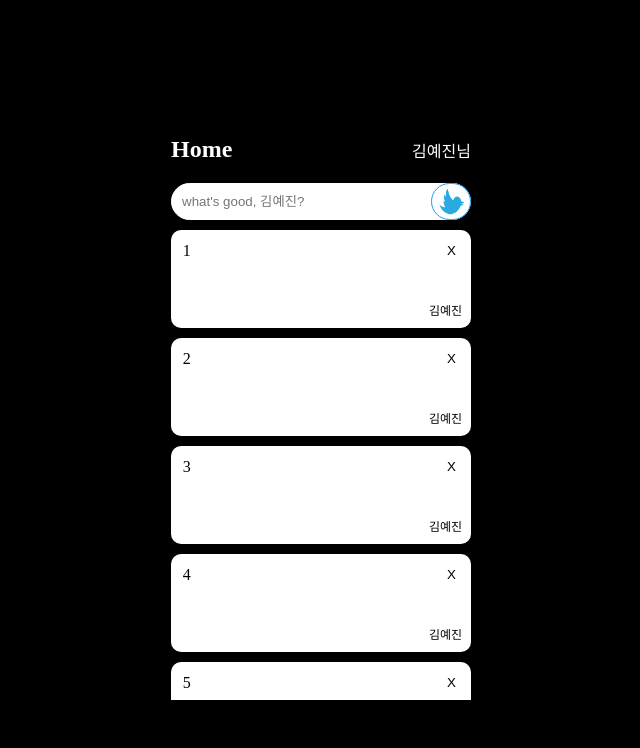
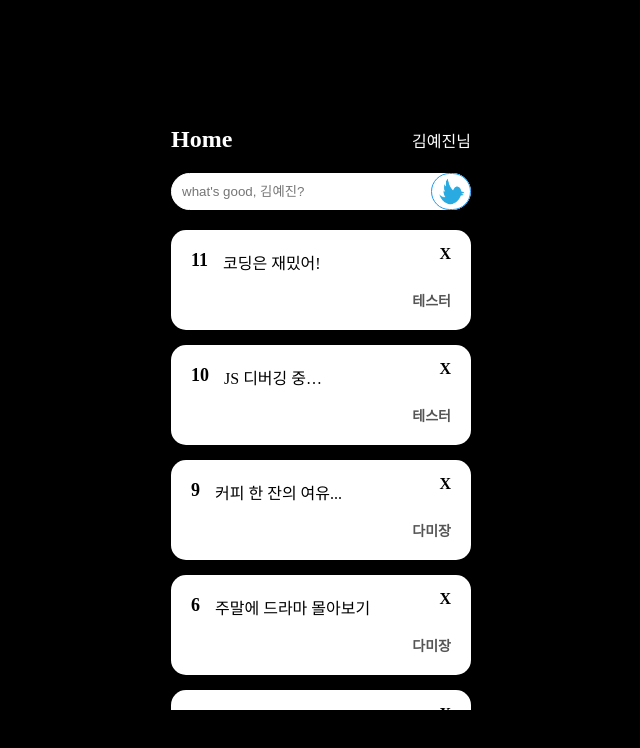
Before and after one commit to yejin521/clone-x-frontend, a Vue app: page /main in a window 1280 px wide. Shown: the top 748 px of the page, without its empty margins (319-959 px from the left). Built offline with nearby package versions, Linux system fonts and the light colour scheme.

Commit message:
#4 Add Feed data

```diff
--- /dev/null
+++ b/src/components/FeedItem.vue
@@ -0,0 +1,72 @@
+<template>
+  <div class="feed-item">
+    <div class="feed-content">
+      <span class="feed-id">{{ feed.id }}</span>
+      <p class="feed-text">{{ feed.content }}</p>
+    </div>
+
+    <span class="delete-btn">X</span>
+    <div class="feed-user">{{ feed.user.name }}</div>
+  </div>
+</template>
+
+<script>
+export default {
+  name: "FeedItem",
+  props: {
+    feed: {
+      type: Object,
+      required: true
+    }
+  }
+}
+</script>
+
+<style scoped>
+.feed-item {
+  position: relative;
+  background-color: white;
+  color: black;
+  border-radius: 15px;
+  padding: 20px;
+  margin-bottom: 15px;
+  min-height: 100px;
+  box-sizing: border-box;
+  display: flex;
+  flex-direction: column;
+  justify-content: space-between;
+}
+
+.feed-content {
+  display: flex;
+  align-items: flex-start;
+  gap: 15px;
+}
+
+.feed-id {
+  font-size: 18px;
+  font-weight: bold;
+}
+
+.feed-text {
+  margin: 0;
+  font-size: 16px;
+  word-break: break-all;
+}
+
+.delete-btn {
+  position: absolute;
+  top: 15px;
+  right: 20px;
+  cursor: pointer;
+  font-weight: bold;
+}
+
+.feed-user {
+  align-self: flex-end;
+  font-size: 14px;
+  color: #555;
+  font-weight: bold;
+  margin-top: 10px;
+}
+</style>
--- a/src/components/FeedList.vue
+++ b/src/components/FeedList.vue
@@ -1,60 +1,110 @@
 <template>
   <div class="feed-list-container">
-    <div class="feed-container" v-for="i in 10" :key="i">
-        <div class="feed-header">
-            <div class="feed-content">{{ i }}</div>
-            <button class="feed-delete-button">X</button>
-        </div>
-        <div class="feed-name">김예진</div>
+    <div v-if="initFeedData.length > 0">
+      <FeedItem v-for="feed in initFeedData" :key="feed.id" :feed="feed"/>
+    </div>
+    <div v-else>
+      <div>피드가 없습니다.</div>
     </div>
   </div>
-
 </template>
 
 <script>
+import FeedItem from "./FeedItem.vue"
+
 export default {
-    name: 'FeedList',
+    name: "FeedList",
+    data() {
+      return {
+        initFeedData: [],
+        testData: [
+            {
+        id: 11,
+        content: "코딩은 재밌어!",
+        user: {
+            id: 12,
+            name: "테스터"
+        }
+    },
+    {
+        id: 10,
+        content: "JS 디버깅 중…",
+        user: {
+            id: 12,
+            name: "테스터"
+        }
+    },
+    {
+        id: 9,
+        content: "커피 한 잔의 여유...",
+        user: {
+            id: 13,
+            name: "다미장"
+        }
+    },
+    {
+        id: 6,
+        content: "주말에 드라마 몰아보기",
+        user: {
+            id: 13,
+            name: "다미장"
+        }
+    },
+    {
+        id: 5,
+        content: "우리 집 강아지 너무 귀여워",
+        user: {
+            id: 13,
+            name: "다미장"
+        }
+    },
+    {
+        id: 4,
+        content: "2025년에는 꼭 운동한다!",
+        user: {
+            id: 11,
+            name: "user"
+        }
+    },
+    {
+        id: 3,
+        content: "디버깅만 몇 시간째…",
+        user: {
+            id: 11,
+            name: "user"
+        }
+    },
+    {
+        id: 2,
+        content: "아침 커피로 하루 시작",
+        user: {
+            id: 11,
+            name: "user"
+        }
+    },
+    {
+        id: 1,
+        content: "오늘도 멋진 하루 되세요!",
+        user: {
+            id: 11,
+            name: "user"
+        }
+    }
+        ]
+      }
+    },
+    components: { FeedItem },
+    created() {
+      this.initFeedData = this.testData
+    }
 }
 </script>
 
-<style>
+<style scoped>
 .feed-list-container {
     height: 60vh;
     overflow-y: auto;
+    margin-top: 20px;
 }
 
-.feed-container {
-    height: 80px;
-    background-color: white;
-    margin: 10px 0px;
-    color: black;
-    padding: 3%;
-    display: flex;
-    flex-direction: column;
-    justify-content: space-between;
-    border-radius: 10px;
-
-}
-
-.feed-header {
-    display: flex;
-    flex-direction: row;
-    align-items: center;
-    justify-content: space-between;
-}
-
-.feed-content {
-    padding: 1%;
-}
-
-.feed-delete-button {
-    background:none;
-    border: none;
-    cursor: pointer;
-}
-
-.feed-name {
-    text-align: right;
-    font-size: 12px;
-}
 </style>
--- /dev/null
+++ b/src/components/ItemComponent.vue
@@ -0,0 +1,19 @@
+<template>
+    <li>
+        <span>{{ item.id }} - {{ item.name }}</span>
+    </li>
+</template>
+
+<script>
+export default {
+    name: "ItemComponent",
+    props: ["item"],
+    updated() {
+        console.log("updated : "+this.item.id, this.item.name);
+    }
+}
+</script>
+
+<style>
+
+</style>
--- a/src/router/index.js
+++ b/src/router/index.js
@@ -2,6 +2,7 @@ import DemoPage from '@/views/DemoPage.vue'
 import LoginPage from '@/views/LoginPage.vue'
 import SignUpPage from '@/views/SignUpPage.vue'
 import MainPage from '@/views/MainPage.vue'
+import LifeCycle from '@/views/LifeCycle.vue'
 import { createRouter, createWebHistory } from 'vue-router'
 
 const router = createRouter({
@@ -26,6 +27,10 @@ const router = createRouter({
         {
             path: '/main',
             component: MainPage
+        },
+        {
+            path: '/life',
+            component: LifeCycle
         }
     ]
 })
--- a/src/views/DemoPage.vue
+++ b/src/views/DemoPage.vue
@@ -1,26 +1,39 @@
 <template>
   <div>
-    <p>현재 점수 : {{ score }}</p>
-    <div v-if="score >= 90">학점 : A</div>
-    <div v-else-if="score >= 80">학점 : B</div>
-    <div v-else-if="score >= 70">학점 : C</div>
-    <div v-else-if="score >= 60">학점 : D</div>
-    <div v-else>학점 : F</div>
+    <button @click="removeFirstItem">Remove First Item</button>
+    <button @click="removeLastItem">Remove Last Item</button>
+    <ul>
+      <ItemComponent v-for="(item,index) in items" :key="index" :item="item"/>
+    </ul>
   </div>
 </template>
 
 <script>
+import ItemComponent from "@/components/ItemComponent.vue";
 export default {
-    name: 'DemoPage',
-    data() {
-        return {
-            score: 85,
-        };
+  name: "DemoPage",
+  components: { ItemComponent },
+  data() {
+    return {
+      items: [
+        { id: 1, name: "Apple" },
+        { id: 2, name: "Banana" },
+        { id: 3, name: "Orange" },
+        { id: 4, name: "Data" },
+        { id: 5, name: "Elderberry" },
+      ],
+    };
+  },
+  methods: {
+    removeFirstItem() {
+      this.items.shift();
     },
-
-}
+    removeLastItem() {
+      this.items.pop();
+    }
+  }
+};
 </script>
 
 <style>
-
 </style>
--- /dev/null
+++ b/src/views/LifeCycle.vue
@@ -0,0 +1,36 @@
+<template>
+  <div>LifeCycle {{ message }}</div>
+</template>
+
+<script>
+export default {
+    name: 'LifeCycle',
+    data() {
+        return {
+            message: "Hello Vue.js"
+        }
+    },
+    created() {
+        console.log("created");
+    },
+    mounted() {
+        console.log("mounted");
+    },
+    beforeUpdate() {
+        console.log("beforeUpdate");
+    },
+    updated() {
+        console.log("updated");
+    },
+    beforeUnmount() {
+        console.log("beforeUnmount");
+    },
+    unmounted() {
+        console.log("unmounted");
+    }
+};
+</script>
+
+<style>
+
+</style>
```
